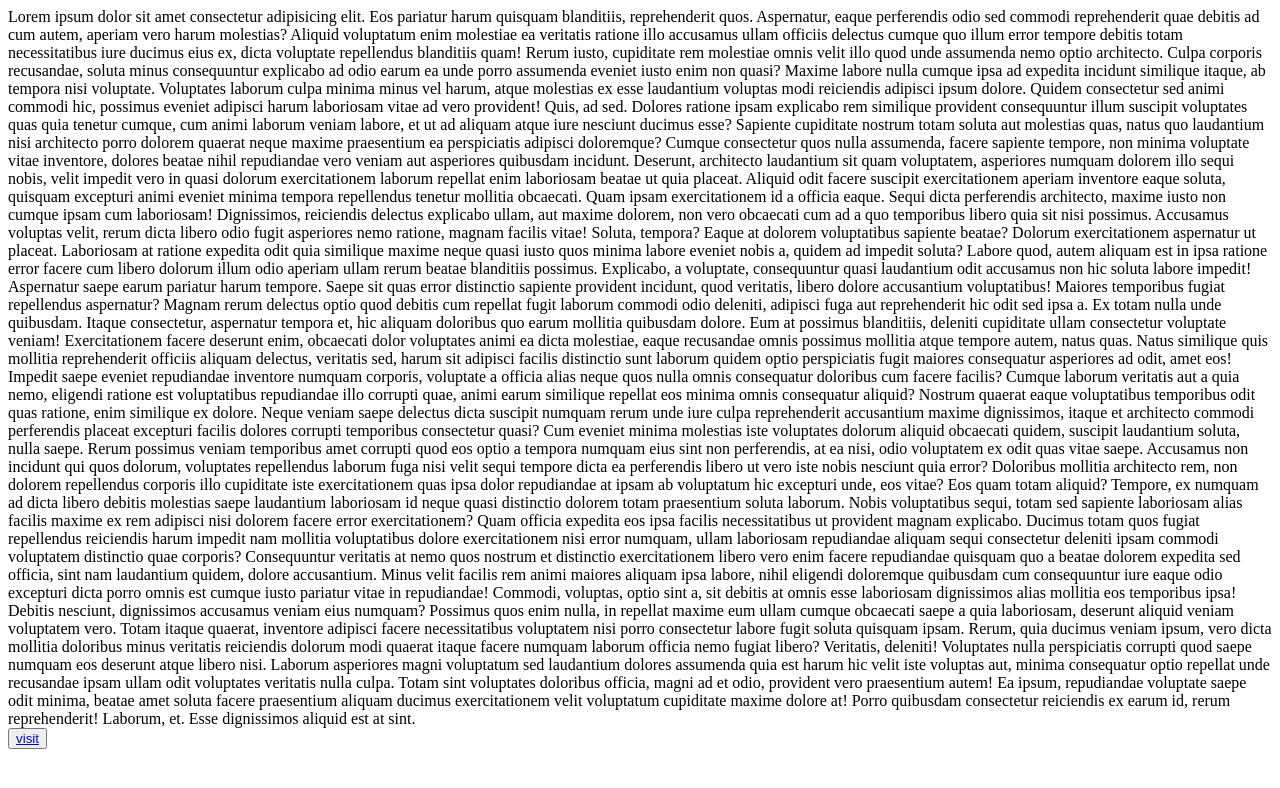
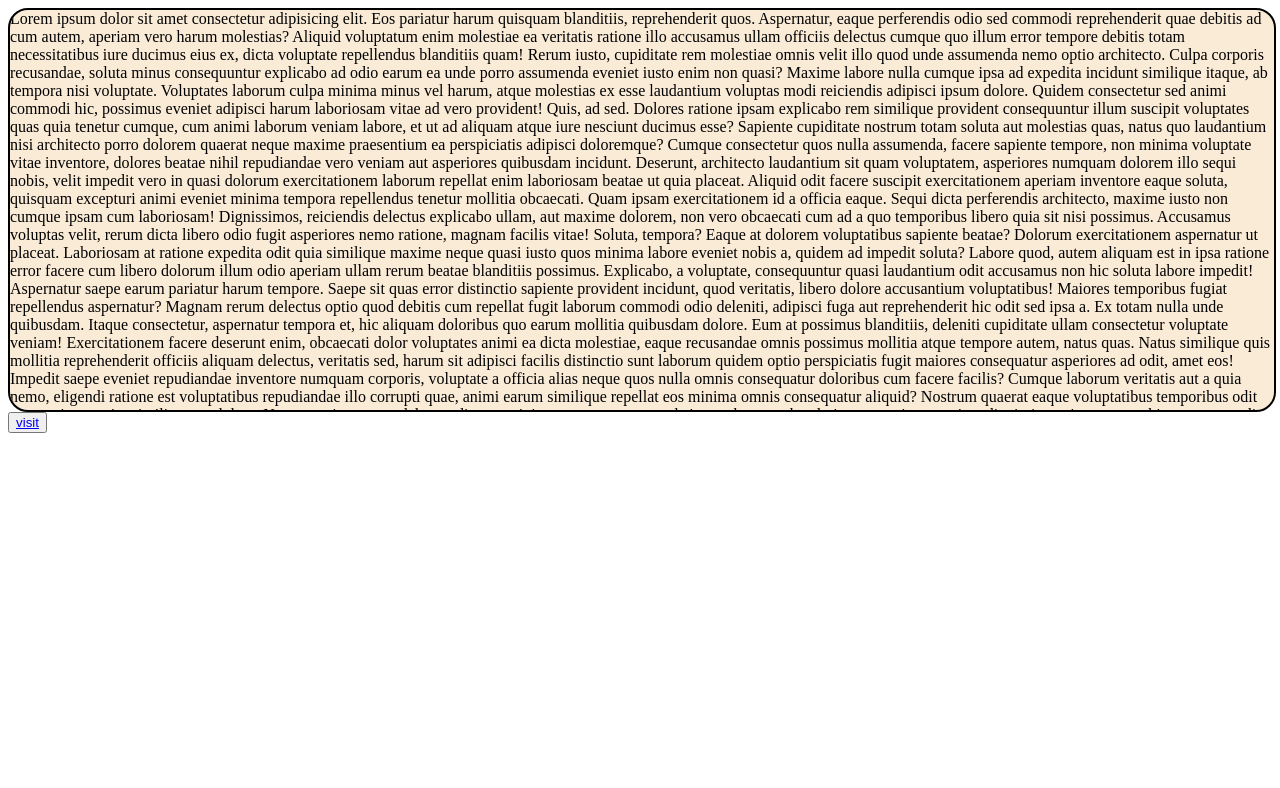
Before and after one commit to imamirullah/test, a plain HTML site: page index.html in a window 1280 px wide. Drawn offline with Linux system fonts and the light colour scheme.

Commit message:
Update index.html

```diff
--- a/index.html
+++ b/index.html
@@ -14,6 +14,15 @@
           window.history.replaceState({}, document.title, newUrl);
         }
       </script>
+    <style>
+        .container {
+            width: 100%;
+            height: 50vh;
+            border: 2px solid black;
+            background-color: antiquewhite;
+            border-radius: 20px;
+            overflow: hidden;
+        }
     </style>
 </head>
 
```
